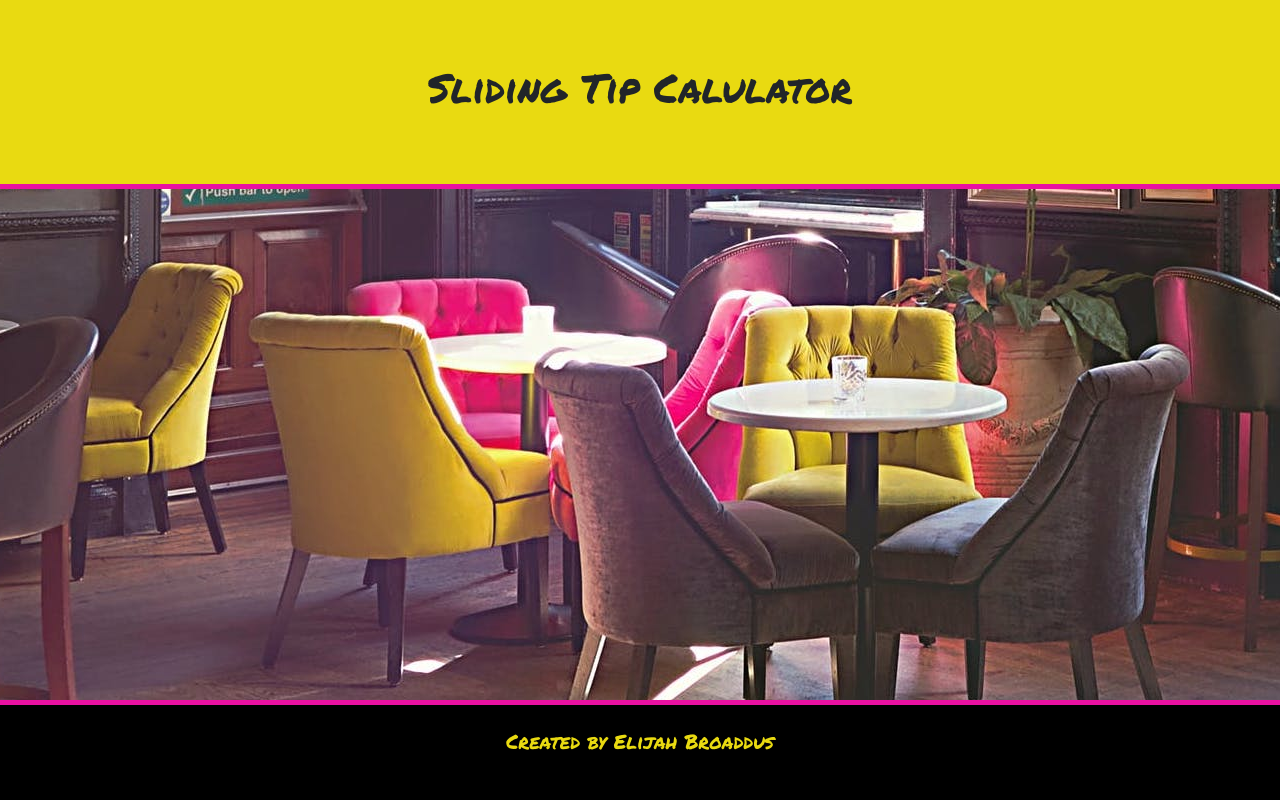
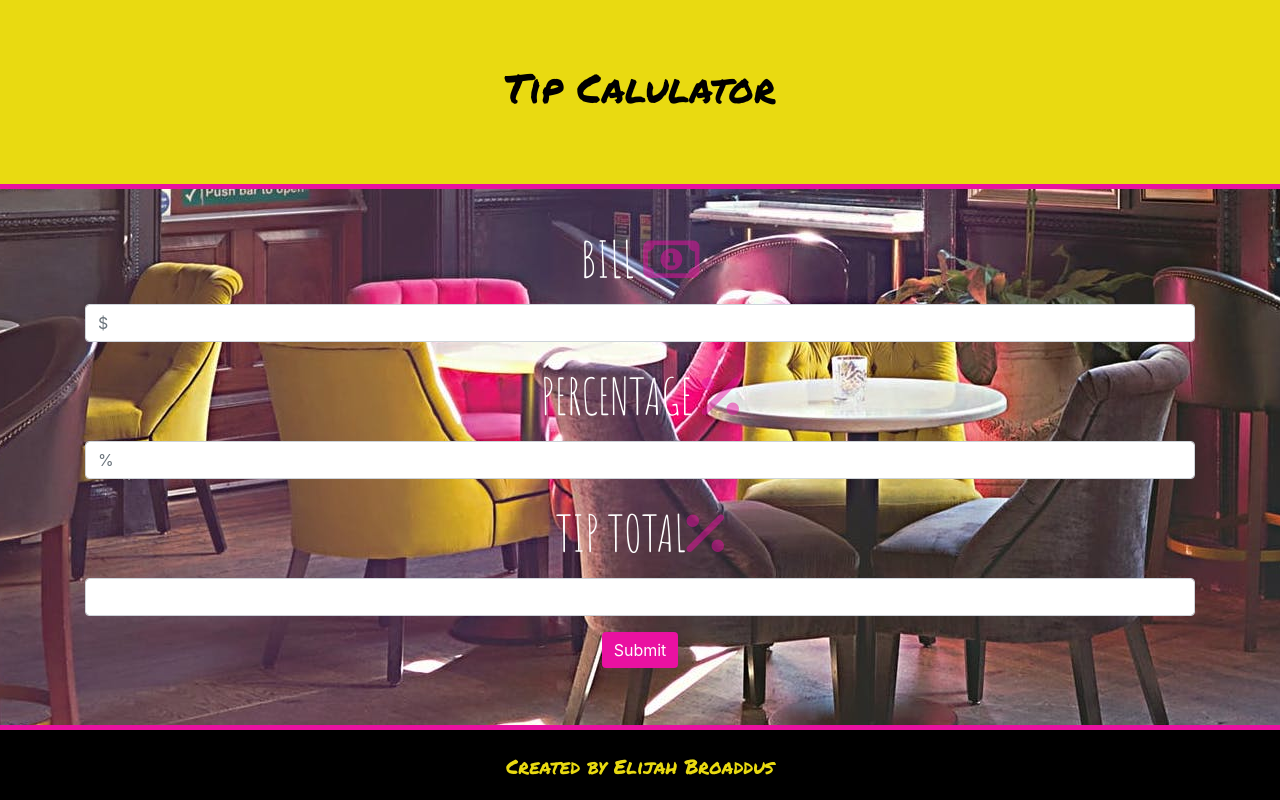
Before and after one commit to elijahlb/Tip-Calculator, a plain HTML site: page restaurant.html in a window 1280 px wide. Drawn offline with nearby package versions, Linux system fonts and the light colour scheme.

Commit message:
git@github.com:elijahlb/Tip-Calculator.git

```diff
--- a/assets/css/index.css
+++ b/assets/css/index.css
@@ -6,11 +6,26 @@
 }
 
 i {
+    font-size:50px;
+    color:rgb(233, 17, 161);
+    opacity:0.5;
+    border-radius:10px;
+}
+
+.indexpic {
     font-size:75px;
+}
+
+#homepage {
+    font-family: 'Permanent Marker', cursive;
+    color:black;
 }
 
 h2 {
     font-family: 'Amatic SC', cursive;
+    background-color:black;
+    opacity:0.7;
+    border-radius:30px;
 }
 
 @-webkit-keyframes backgroundScroll {
@@ -45,10 +60,21 @@ a:hover, a:active {
 
 footer {
     position: fixed;
-    height: 100px;
+    height: 75px;
     bottom: 0;
     width: 100%;
     border-top: 5px solid rgb(233, 17, 161);
+}
+
+label {
+    font-family: 'Amatic SC', cursive;
+    color:white;
+    font-size:50px;
+}
+
+.btn-primary, .btn-primary:hover, .btn-primary:active, .btn-primary:visited {
+    background-color: rgb(233, 17, 161) !important;
+    border:0;
 }
 
 h5 {
--- a/index.js
+++ b/index.js
@@ -0,0 +1,6 @@
+function calcTip() {
+    var billAmount = Number(document.getElementById("billamount").value);
+    var tipPercentage = Number(document.getElementById("tippercentage").value);
+    var tipTotal = billAmount * (tipPercentage / 100);
+    document.getElementById("tiptotal").value=tipTotal;
+};
--- a/restaurant.html
+++ b/restaurant.html
@@ -13,14 +13,31 @@
            <div class="jumbotron jumbotron-fluid text-center">
               <div class="container">
 
-                <h1>Sliding Tip Calulator</h1>
+                <a href="index.html"><h1 id='homepage'>Tip Calulator</h1></a>
               </div>
             </div>
-            <br>
+
             <div class="container">
-                <div class="row mt-5">
 
-                </div>
+                        <form class="text-center" id="tipform">
+                                <div class="form-group ">
+                                        <label>BILL <i class="far fa-money-bill-alt"></i></label>
+                                        <input type="text" class="form-control" id="billamount" placeholder="$">
+                                      </div>
+
+                                <div class="form-group">
+                                  <label>PERCENTAGE <i class="fas fa-percentage"></i></label>
+                                  <input type="text" class="form-control" id="tippercentage" placeholder="%">
+                                </div>
+                                <div class="form-group">
+                                        <label>TIP TOTAL<i class="fas fa-percentage"></i></label>
+                                        <input class="form-control" id="tiptotal">
+                                      </div>
+
+                                <button value="send" type="button" onclick="calcTip()" class="btn btn-primary">Submit</button>
+                              </form>
+
+
             </div>
 
 
@@ -31,7 +48,7 @@
               </div>
               </div>
             </footer>
-
+        <script src=index.js></script>
         <script src="https://kit.fontawesome.com/76e73fc237.js" crossorigin="anonymous"></script>
         <script src="https://code.jquery.com/jquery-3.3.1.slim.min.js" integrity="sha384-q8i/X+965DzO0rT7abK41JStQIAqVgRVzpbzo5smXKp4YfRvH+8abtTE1Pi6jizo" crossorigin="anonymous"></script>
         <script src="https://cdnjs.cloudflare.com/ajax/libs/popper.js/1.14.7/umd/popper.min.js" integrity="sha384-UO2eT0CpHqdSJQ6hJty5KVphtPhzWj9WO1clHTMGa3JDZwrnQq4sF86dIHNDz0W1" crossorigin="anonymous"></script>
```
Also changed, not shown: hotel.html (+18 -4 lines), index.html (+4 -4 lines), taxi.html (+22 -4 lines).
